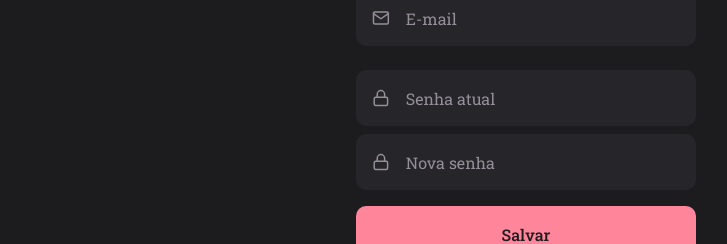
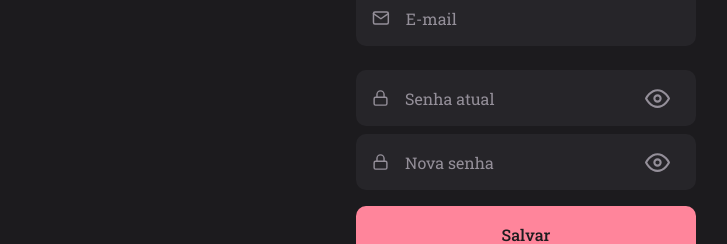
Before and after one commit to Macedovin/Rocket_movies-Frontend, a React (Vite) app: page /profile in a window 1280 px wide. Shown: the part 375-619 px from the top of the page, without its empty margins (114-841 px from the left). Built offline with nearby package versions, Linux system fonts and the light colour scheme.

Commit message:
✨ New feature: Show/Hide password

```diff
--- /dev/null
+++ b/src/components/PasswordInput/index.jsx
@@ -0,0 +1,37 @@
+import { Container } from './styles';
+
+import { FiEye, FiEyeOff } from 'react-icons/fi';
+
+import { useState } from 'react';
+
+export function PasswordInput({ icon: Icon, ...rest }) {
+  const [passwordType, setPasswordType] = useState("password");
+
+  function handleInputType() {
+    if(passwordType === "password") {
+
+      setPasswordType("text");
+      return;
+    }
+
+    setPasswordType("password");
+  }
+
+  return(
+    <Container>
+      {Icon && <Icon size={20} />}
+
+      <input
+        type={passwordType}
+        {...rest}
+      />
+
+      <button
+        type="button"
+        onClick={handleInputType}
+      >
+        { passwordType === "password" ? <FiEye size={25} /> : <FiEyeOff size={25} /> }
+      </button>
+    </Container>
+  )
+}
--- /dev/null
+++ b/src/components/PasswordInput/styles.js
@@ -0,0 +1,45 @@
+import styled from 'styled-components';
+
+export const Container = styled.div`
+  width: 100%;
+
+  display: flex;
+  align-items: center;
+
+  color: ${({ theme }) => theme.COLORS.GRAY_300};
+
+  background-color: ${({ theme }) => theme.COLORS.BACKGROUND_700};
+
+  margin-bottom: 0.8rem;
+  padding: 0 2.6rem 0 1.6rem;
+
+  border-radius: 1rem;
+
+  > input {
+    width: 100%;
+    height: 5.6rem;
+
+    padding: 1.6rem 0 1.6rem 1.6rem;
+
+    color: ${({ theme }) => theme.COLORS.WHITE};
+
+    background-color: transparent;
+
+    border: 0;
+
+    &::placeholder {
+      color: ${({ theme }) => theme.COLORS.GRAY_300};
+     }
+  }
+
+  > button {
+    color: ${({ theme }) => theme.COLORS.GRAY_300};
+
+    background: none;
+    border: none;
+
+    margin-top: 0.5rem;
+
+  }
+
+`;
--- a/src/pages/Profile/index.jsx
+++ b/src/pages/Profile/index.jsx
@@ -1,13 +1,13 @@
 import { Container, Avatar, Form } from './styles';
 
-import { Link } from 'react-router-dom';
+import { Input } from '../../components/Input';
+import { PasswordInput } from '../../components/PasswordInput';
+import { Button } from '../../components/Button';
 
 import { HiOutlineArrowLeft } from 'react-icons/hi';
 import { FiCamera, FiUser, FiMail, FiLock } from 'react-icons/fi';
 
-import { Input } from '../../components/Input';
-
-import { Button } from '../../components/Button'
+import { Link } from 'react-router-dom';
 
 export function Profile() {
   return(
@@ -47,14 +47,13 @@ export function Profile() {
           placeholder="E-mail"
         />
 
-        <Input
-          type="password"
+
+        <PasswordInput
           icon={FiLock}
           placeholder="Senha atual"
         />
 
-        <Input
-          type="password"
+        <PasswordInput
           icon={FiLock}
           placeholder="Nova senha"
         />
--- a/src/pages/SignIn/index.jsx
+++ b/src/pages/SignIn/index.jsx
@@ -1,14 +1,16 @@
 import { Container, Form, Background } from './styles';
+
+import { Input } from '../../components/Input';
+import { PasswordInput } from '../../components/PasswordInput';
+import { Button } from '../../components/Button';
+
+import { FiMail, FiLock } from 'react-icons/fi';
 
 import { Link } from 'react-router-dom';
 
-import { FiMail, FiLock } from 'react-icons/fi';
-
-import { Input } from '../../components/Input';
-
-import { Button } from '../../components/Button';
 
 export function SignIn() {
+
   return (
     <Container>
       <Form>
@@ -30,8 +32,7 @@ export function SignIn() {
           placeholder="E-mail"
         />
 
-        <Input
-          type="password"
+        <PasswordInput
           icon={FiLock}
           placeholder="Senha"
         />
--- a/src/pages/SignUp/index.jsx
+++ b/src/pages/SignUp/index.jsx
@@ -1,12 +1,15 @@
 import { Container, Form, Background } from './styles';
+
+import { Input } from '../../components/Input';
+import { Button } from '../../components/Button';
+import { PasswordInput } from '../../components/PasswordInput';
+
+import { FiUser, FiMail, FiLock, FiArrowLeft } from 'react-icons/fi';
 
 import { Link } from 'react-router-dom';
 
-import { FiUser, FiMail, FiLock, FiArrowLeft } from 'react-icons/fi';
 
-import { Input } from '../../components/Input';
 
-import { Button } from '../../components/Button';
 
 export function SignUp() {
   return (
@@ -37,10 +40,9 @@ export function SignUp() {
           placeholder="E-mail"
         />
 
-        <Input
-          type="password"
-          icon={FiLock}
-          placeholder="Senha"
+        <PasswordInput
+                    icon={FiLock}
+                    placeholder="Senha"
         />
 
         <Button title="Cadastrar" />
```
